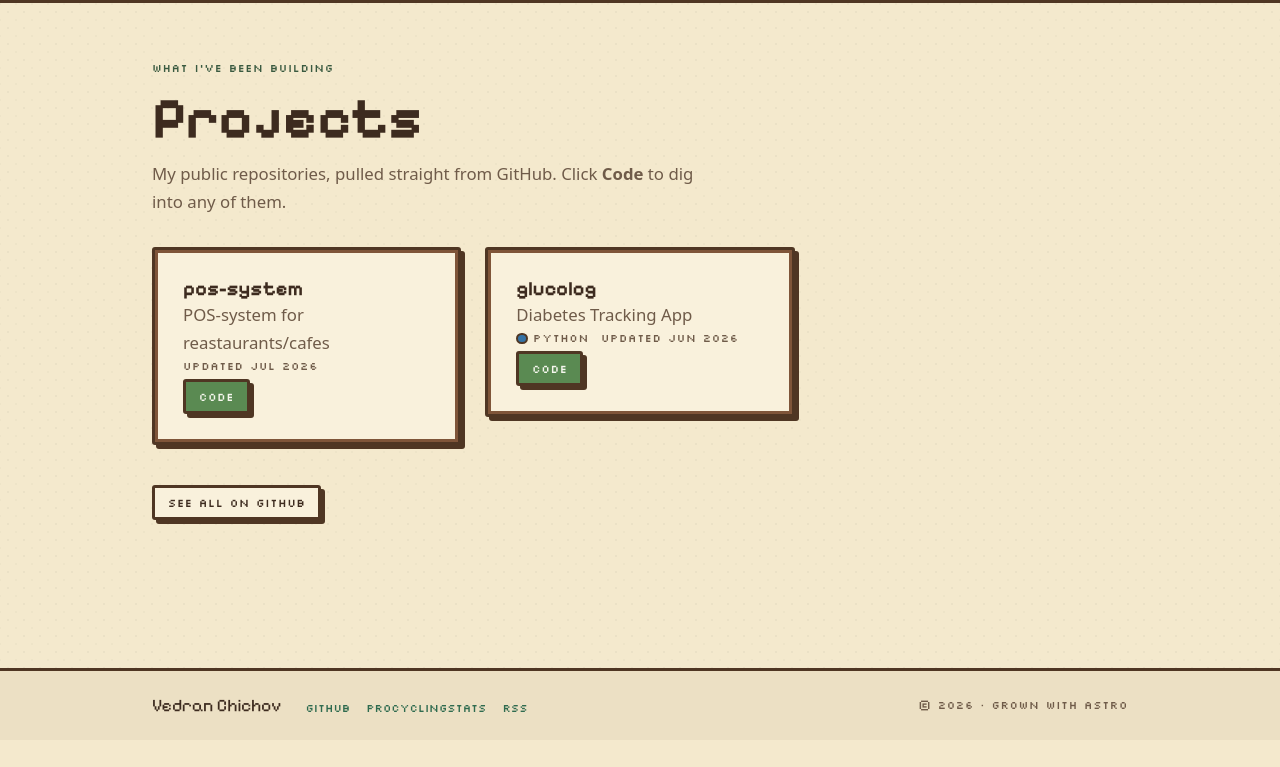
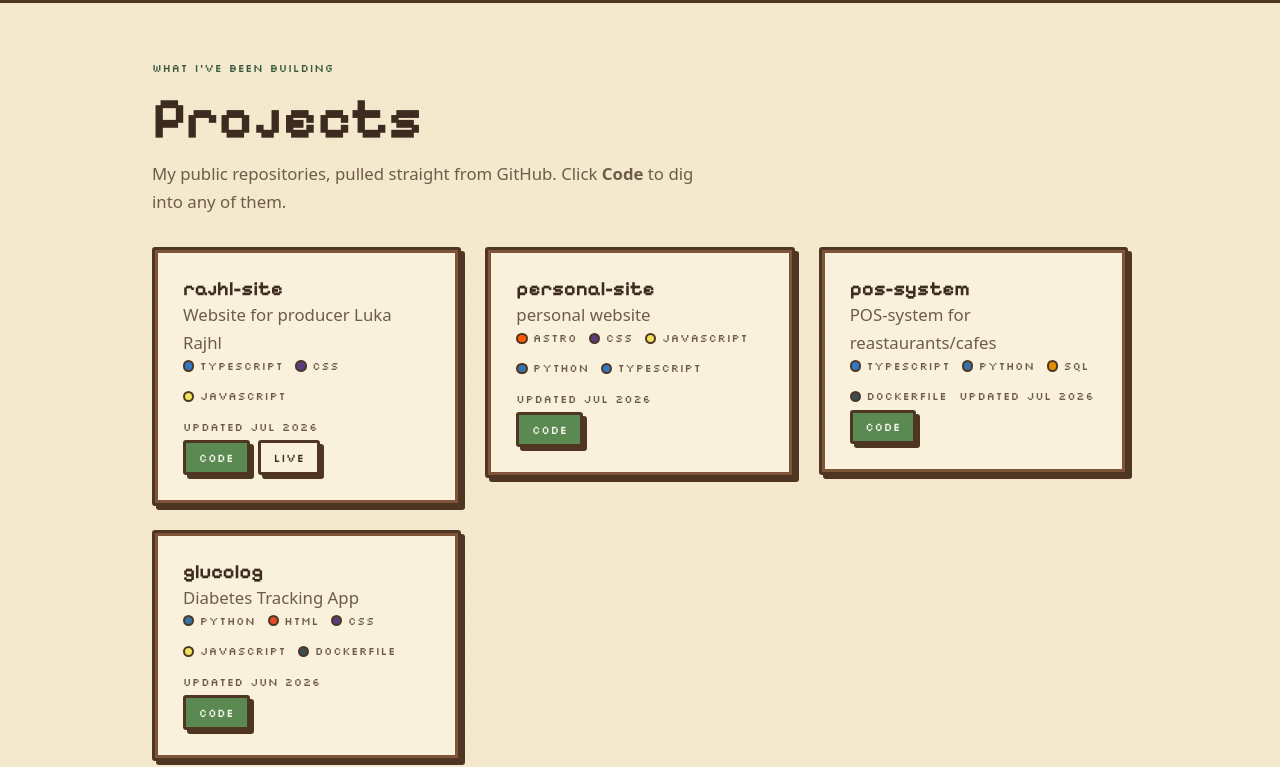
Before and after one commit to vedranchi/personal-site, an Astro site: page /projects in a window 1280 px wide. Shown: the part 60-827 px from the top of the page. Before the commit the page ends 800 px from the top, so only its background shows below. Built offline with nearby package versions, Linux system fonts and the light colour scheme; Astro itself is replaced by a stand-in of ours.

Commit message:
Show all repo languages on Projects, add personal-site + rajhl-site
Sync script now pulls each repo's full language breakdown from GitHub
instead of just the primary language, and project cards render one
badge per language. personal-site and rajhl-site are now public and
picked up automatically; pos-system gets a manual language override
since GitHub's linguist returns nothing for it.

```diff
--- a/src/components/ProjectCard.astro
+++ b/src/components/ProjectCard.astro
@@ -7,7 +7,7 @@ export interface Project {
   description: string;
   url: string;
   homepage: string | null;
-  language: string | null;
+  languages: string[];
   topics: string[];
   stars: number;
   updatedAt: string;
@@ -26,6 +26,8 @@ const LANG_COLORS: Record<string, string> = {
   HTML: '#e34c26',
   CSS: '#563d7c',
   Shell: '#89e051',
+  SQL: '#e38c00',
+  Dockerfile: '#384d54',
   'C++': '#f34b7d',
   C: '#555555',
   Java: '#b07219',
@@ -34,7 +36,7 @@ const LANG_COLORS: Record<string, string> = {
   Vue: '#41b883',
   Svelte: '#ff3e00',
 };
-const langColor = project.language ? (LANG_COLORS[project.language] ?? '#9c8a6b') : null;
+const langColor = (lang: string) => LANG_COLORS[lang] ?? '#9c8a6b';
 
 const updated = new Date(project.updatedAt).toLocaleDateString('en-US', {
   month: 'short',
@@ -61,12 +63,12 @@ const updated = new Date(project.updatedAt).toLocaleDateString('en-US', {
 
   <div class="project-meta pixel-label">
     {
-      project.language && (
+      project.languages.map((lang) => (
         <span class="lang">
-          <span class="lang-dot" style={`background:${langColor}`} aria-hidden="true" />
-          {project.language}
+          <span class="lang-dot" style={`background:${langColor(lang)}`} aria-hidden="true" />
+          {lang}
         </span>
-      )
+      ))
     }
     {project.stars > 0 && <span class="stars">★ {project.stars}</span>}
     <span class="updated">Updated {updated}</span>
--- a/src/data/projects.json
+++ b/src/data/projects.json
@@ -1,13 +1,33 @@
 {
-  "generatedAt": "2026-07-08T15:02:17.499Z",
+  "generatedAt": "2026-07-13T13:17:50.694Z",
   "user": "vedranchi",
   "projects": [
+    {
+      "name": "rajhl-site",
+      "description": "Website for producer Luka Rajhl",
+      "url": "https://github.com/vedranchi/rajhl-site",
+      "homepage": "https://rajhl-site.vercel.app",
+      "languages": ["TypeScript", "CSS", "JavaScript"],
+      "topics": [],
+      "stars": 0,
+      "updatedAt": "2026-07-13T12:53:37Z"
+    },
+    {
+      "name": "personal-site",
+      "description": "personal website",
+      "url": "https://github.com/vedranchi/personal-site",
+      "homepage": null,
+      "languages": ["Astro", "CSS", "JavaScript", "Python", "TypeScript"],
+      "topics": [],
+      "stars": 0,
+      "updatedAt": "2026-07-08T17:39:29Z"
+    },
     {
       "name": "pos-system",
       "description": "POS-system for reastaurants/cafes",
       "url": "https://github.com/vedranchi/pos-system",
       "homepage": null,
-      "language": null,
+      "languages": ["TypeScript", "Python", "SQL", "Dockerfile"],
       "topics": [],
       "stars": 0,
       "updatedAt": "2026-07-07T13:31:51Z"
@@ -17,7 +37,7 @@
       "description": "Diabetes Tracking App",
       "url": "https://github.com/vedranchi/glucolog",
       "homepage": null,
-      "language": "Python",
+      "languages": ["Python", "HTML", "CSS", "JavaScript", "Dockerfile"],
       "topics": [],
       "stars": 0,
       "updatedAt": "2026-06-24T15:03:11Z"
```
Also changed, not shown: scripts/fetch_github.mjs (+30 -6 lines).
